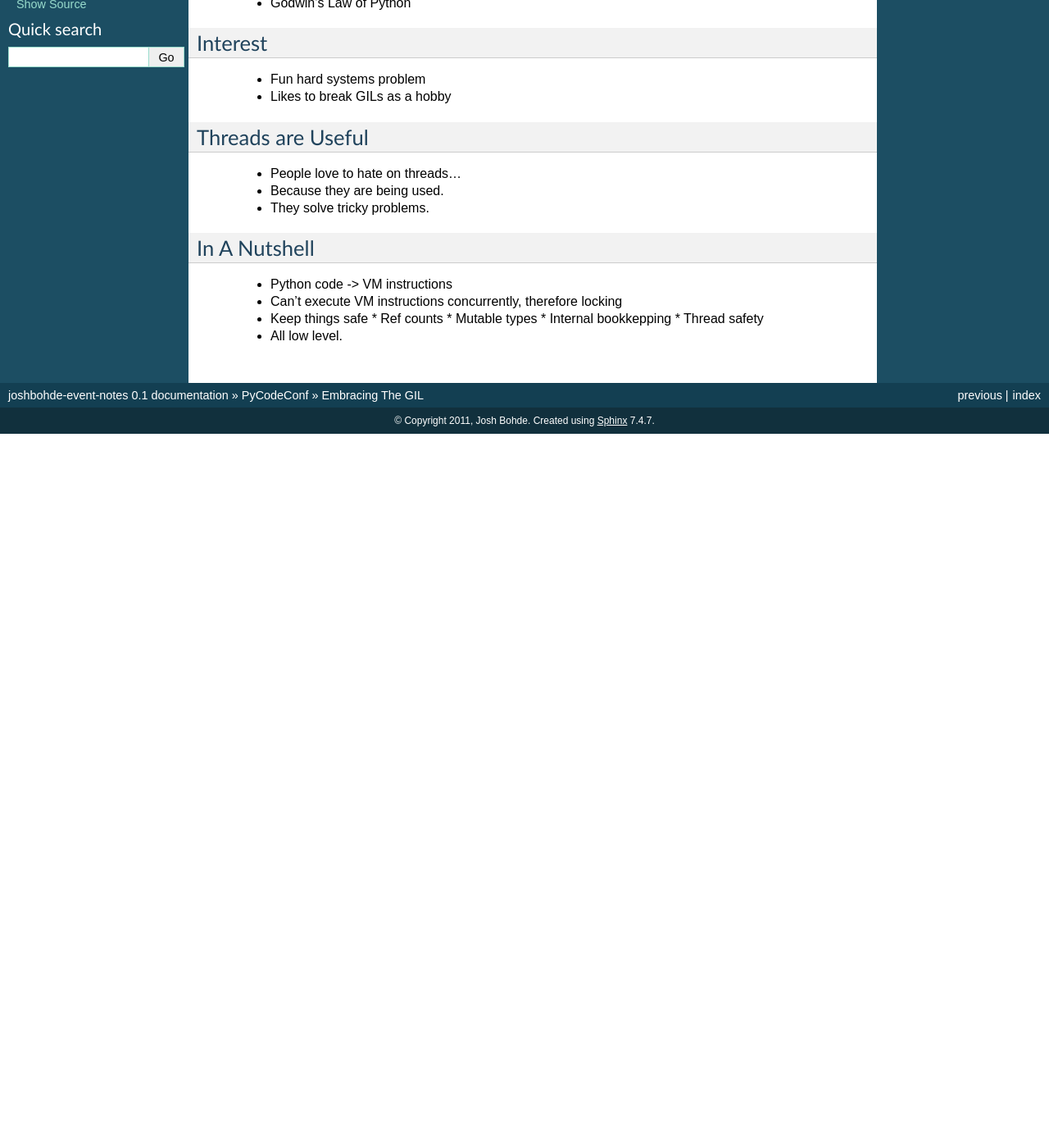
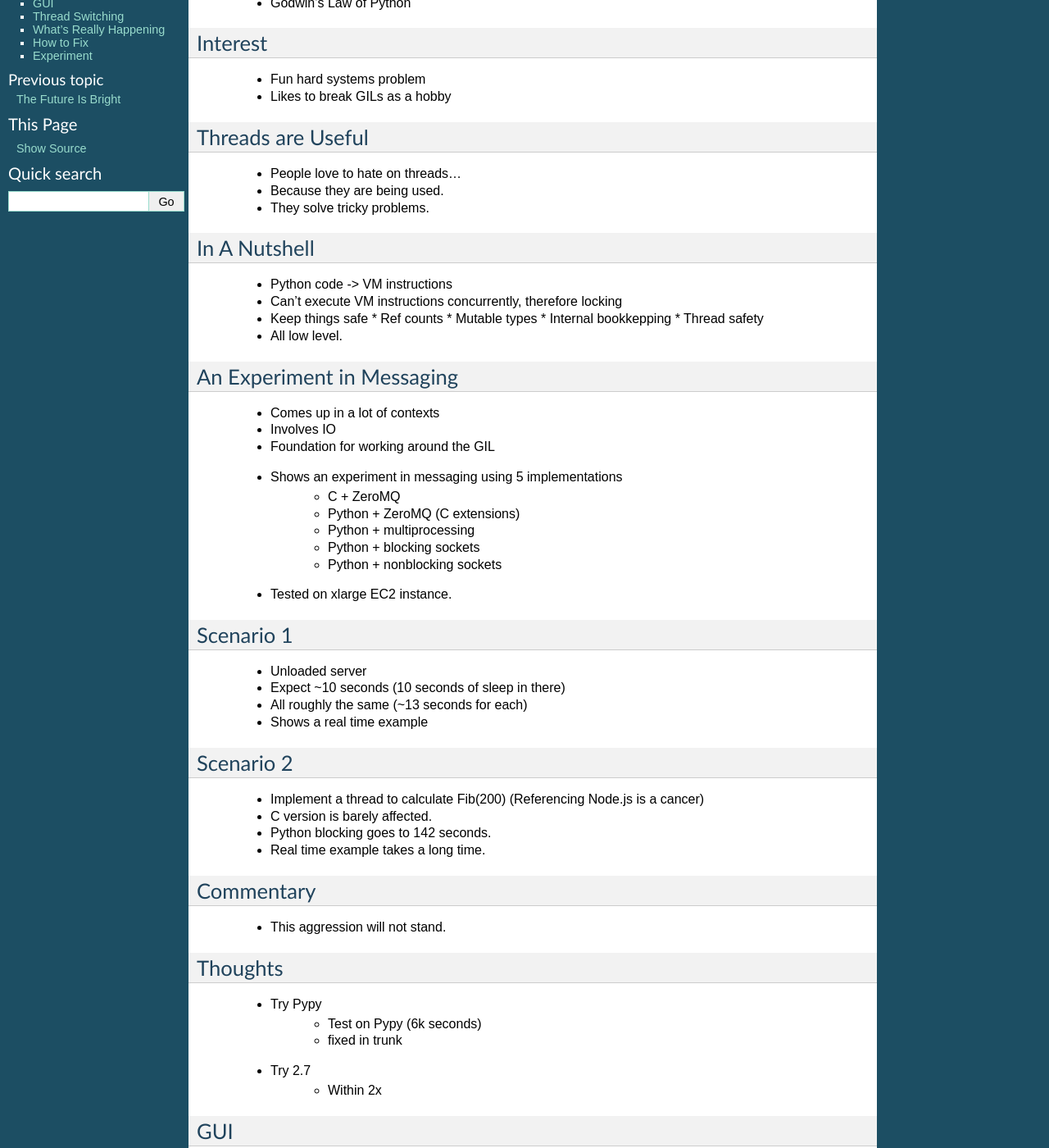
Before and after one commit to bohde/joshbohde-event-notes, a Sphinx documentation site: the page built from source/pycodeconf/embracing_the_gil.rst, in a window 1280 px wide and 1400 px high, scrolled down 270 px. Shown: the whole window at 82% size. Built offline with Sphinx 7.4.7, drawn with Linux system fonts in a browser that asks for light colours; before the commit the page ends 900 px from its top, so only the background shows below that; some of the changed text lies outside the part shown.

Commit message:
Added Thread Priority to Embracing the GIL.

```diff
--- a/source/pycodeconf/embracing_the_gil.rst
+++ b/source/pycodeconf/embracing_the_gil.rst
@@ -36,3 +36,86 @@
     * Internal bookkepping
     * Thread safety
   * All low level.
+
+An Experiment in Messaging
+--------------------------
+
+  * Comes up in a lot of contexts
+  * Involves IO
+  * Foundation for working around the GIL
+  * Shows an experiment in messaging using 5 implementations
+     * C + ZeroMQ
+     * Python + ZeroMQ (C extensions)
+     * Python + multiprocessing
+     * Python + blocking sockets
+     * Python + nonblocking sockets
+  * Tested on xlarge EC2 instance.
+
+Scenario 1
+----------
+
+    * Unloaded server
+    * Expect ~10 seconds (10 seconds of sleep in there)
+    * All roughly the same (~13 seconds for each)
+    * Shows a real time example
+
+Scenario 2
+----------
+
+    * Implement a thread to calculate Fib(200) (Referencing Node.js is a cancer)
+    * C version is barely affected.
+    * Python blocking goes to 142 seconds.
+    * Real time example takes a long time.
+
+Commentary
+----------
+
+    * This aggression will not stand.
+
+
+Thoughts
+--------
+
+  * Try Pypy
+     * Test on Pypy (6k seconds)
+     * fixed in trunk
+  * Try 2.7
+     * Within 2x
+
+GUI
+---
+
+  * Uses Idle with threads (esp CPU bound)
+  * Kills performance to the point of completely unusable
+  * Can barely type into Idle
+
+Thread Switching
+----------------
+
+  * GIL aquisition based on timeout
+  * Thread that want the GIL must wait 5ms
+  * Causes a problem on release
+  * 5ms delays build up
+
+What's Really Happening
+-----------------------
+
+  * Before send and recv, acquire GIL
+  * After release
+
+How to Fix
+-----------
+
+  * Thread priorities
+  * Was in the original "New GIL" patch
+  * Should be revisited
+
+Experiment
+----------
+
+  * Has an experimental python 3.2 with priorities
+  * Really minimal
+  * Threads can set their priority
+  * Performance that is comparable to version without threads.
+  * Makes GUI completely usable.
+  * Tried with 1.4k threads.
```
